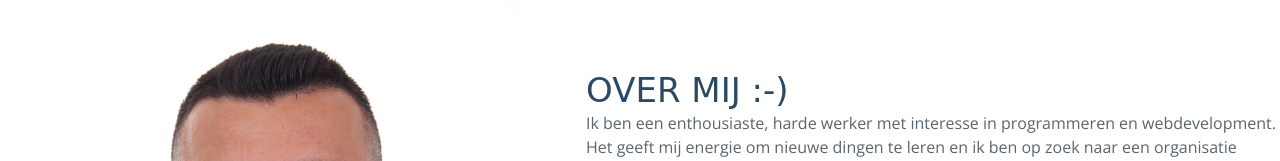
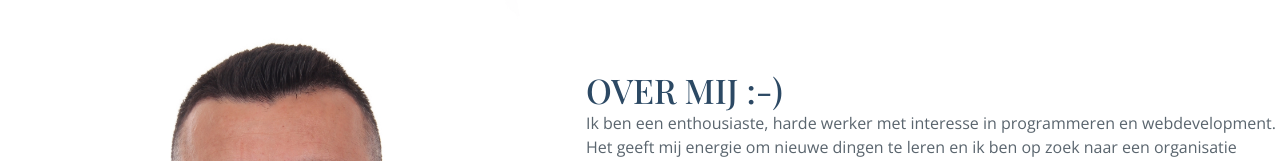
Before and after one commit to mohammad654/mohammad.ali, a website: page index.html in a window 1280 px wide. Shown: the part 568-729 px from the top of the page. Drawn offline with nearby package versions, Linux system fonts and the light colour scheme; a web font is replaced by a local one.

Commit message:
Update style.css

```diff
--- a/assets/css/style.css
+++ b/assets/css/style.css
@@ -25,10 +25,6 @@ h5,
 h6 {
   font-family: "Playfair Display", serif;
 }
-h3{
-  font-family: "Miltonian", cursive;
-}
-
 /*--------------------------------------------------------------
 # Back to top button
 --------------------------------------------------------------*/
```
